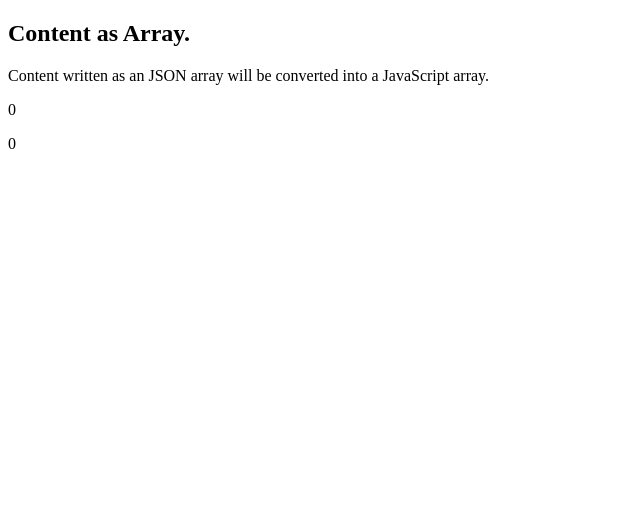
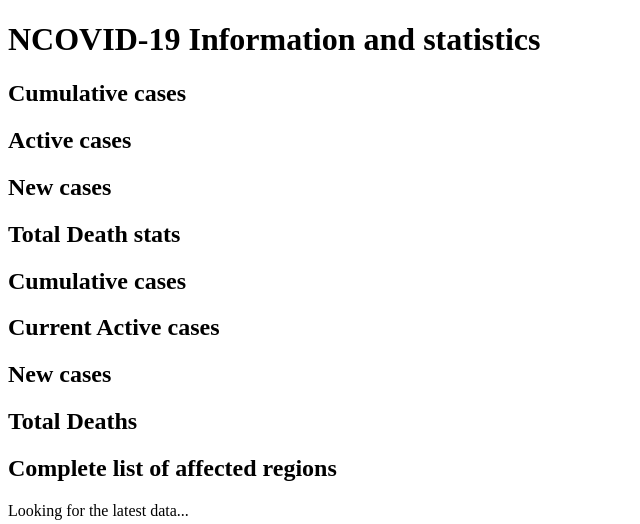
Before and after one commit to shinilt/ncovid19, a Flask app: page / in a window 1280 px wide. Shown: the top 524 px of the page, without its empty margins (0-640 px from the left). Before the commit the page ends 149 px from the top, so only its background shows below. Run offline with Flask 2, Linux system fonts and the light colour scheme; data that the repository does not hold is empty; some libraries are stand-ins or nearby versions; grey boxes are pictures that could not be loaded.

Commit message:
Add files via upload

```diff
--- a/templates/index.html
+++ b/templates/index.html
@@ -1,27 +1,102 @@
 <!DOCTYPE html>
 <html>
-<body>
-
-<h2>Content as Array.</h2>
-<p>Content written as an JSON array will be converted into a JavaScript array.</p>
-
-<p id="demo"></p>
-<p id="demo1"></p>
-<script>
-var xmlhttp = new XMLHttpRequest();
-xmlhttp.onreadystatechange = function() {
-  if (this.readyState == 4 && this.status == 0) {
-	document.getElementById("demo1").innerHTML = this.status;
-    var myArr = JSON.parse(this.responseText);
-	document.getElementById("demo1").innerHTML = 'some';
-    document.getElementById("demo").innerHTML = myArr;
-  }
-  else {document.getElementById("demo").innerHTML=this.status;}
-};
-xmlhttp.open("GET", "https://ncovid19.herokuapp.com/getjson");
-xmlhttp.send();
-</script>
+<head>
+    <title>Corona Virus Updates and Statistics</title>
+	<!-- Load plotly.js into the DOM -->
+	<script src='https://cdn.plot.ly/plotly-latest.min.js'></script>
+</head>
+<body onload="getData()">
+<h1>NCOVID-19 Information and statistics</h1>
+<div id='DataLoadStatus'>
+<h2>Cumulative cases</h2>
+<div id='BarChartAllDiv'>
+<h2>Active cases</h2>
+<div id='BarChartActiveDiv'>
+<h2>New cases</h2>
+<div id='BarChartNewCaseDiv'>
+<h2>Total Death stats</h2>
+<div id='BarChartTotalDeathsDiv'>
 
 
+<h2>Cumulative cases</h2>
+<div id='PieChartAllDiv'>
+<h2>Current Active cases</h2>
+<div id='PieChartActiveDiv'>
+<h2>New cases</h2>
+<div id='PieChartNewCaseDiv'>
+<h2>Total Deaths</h2>
+<div id='PieChartTotalDeathsDiv'>
+
+<h2>Complete list of affected regions</h2>
+<p id="AffectedCountryTable">Looking for the latest data...</p>
+
+
+<div id='text1'>
+<div id='text2'>
+<script>
+
+function getData() {
+  var xhttp = new XMLHttpRequest();
+  xhttp.onreadystatechange = function() {
+    if (this.readyState == 4 && this.status == 200) {
+    var txt = this.responseText;
+	var obj = JSON.parse(txt);
+	Country=[];
+TotalCases=[];
+ActiveCases=[];
+NewCases=[];
+TotalDeaths=[];
+txt = "<table border='1'><tr><th>Country Or Location</th><th>Total Cases</th><th>Total Deaths</th><th>Total Recovered</th><th>Active Cases</th></tr>"
+      for (x in obj['Country Or Location']) {
+      Country.push(obj['Country Or Location'][x]);
+      TotalCases.push(obj['Total Cases'][x]);
+      ActiveCases.push(obj['Active Cases'][x]);
+      NewCases.push(obj['New Cases'][x]);
+      TotalDeaths.push(obj['Total Deaths'][x]);
+      txt += "<tr><td>" + obj['Country Or Location'][x] + "</td><td>"+ obj['Total Cases'][x]  +  "</td><td>"+ obj['Total Deaths'][x] + "</td><td>"+ obj['Total Recovered'][x] + "</td><td>"+ obj['Active Cases'][x]+"</td></tr>";
+      }
+      txt += "</table>"
+      document.getElementById("AffectedCountryTable").innerHTML = txt;
+	  Country.pop();
+      TotalCases.pop();
+      ActiveCases.pop();
+      NewCases.pop();
+      TotalDeaths.pop();
+
+      var plotlayout = {  height: 400,  width: 500};
+
+      var barchartdataAll = [  { x: Country,    y: TotalCases,    type: 'bar'  }];
+      var barchartdataActive = [  { x: Country,    y: ActiveCases,    type: 'bar'  }];
+      var barchartdataNewCase = [  { x: Country,    y: NewCases,    type: 'bar'  }];
+      var barchartdataTotalDeaths = [  { x: Country,    y: TotalDeaths,    type: 'bar'  }];
+
+      var piechartdataAll = [  { values:TotalCases ,    labels: Country ,    type: 'pie'  }];
+      var piechartdataActive = [  { values:ActiveCases ,    labels: Country ,    type: 'pie'  }];
+      var piechartdataNewCase = [  { values:NewCases ,    labels: Country ,    type: 'pie'  }];
+      var piechartdataTotalDeaths = [  { values:TotalDeaths ,    labels: Country ,    type: 'pie'  }];
+
+
+Plotly.newPlot('BarChartAllDiv', barchartdataAll, plotlayout);
+Plotly.newPlot('BarChartActiveDiv', barchartdataActive, plotlayout);
+Plotly.newPlot('BarChartNewCaseDiv', barchartdataNewCase, plotlayout);
+Plotly.newPlot('BarChartTotalDeathsDiv', barchartdataTotalDeaths, plotlayout);
+
+Plotly.newPlot('PieChartAllDiv', piechartdataAll, plotlayout);
+Plotly.newPlot('PieChartActiveDiv', piechartdataActive, plotlayout);
+Plotly.newPlot('PieChartNewCaseDiv', piechartdataNewCase, plotlayout);
+Plotly.newPlot('PieChartTotalDeathsDiv', piechartdataTotalDeaths, plotlayout);
+    }
+
+  };
+  xhttp.open("GET", "/getdata", true);
+  xhttp.send();
+}
+
+
+</script>
+<!-- hitwebcounter Code START -->
+<a href="https://www.hitwebcounter.com" target="_blank">
+<img src="https://hitwebcounter.com/counter/counter.php?page=7206213&style=0038&nbdigits=9&type=page&initCount=0" title="User Stats" Alt="webcounterwebsite"   border="0" >
+</a>
 </body>
 </html>
```
